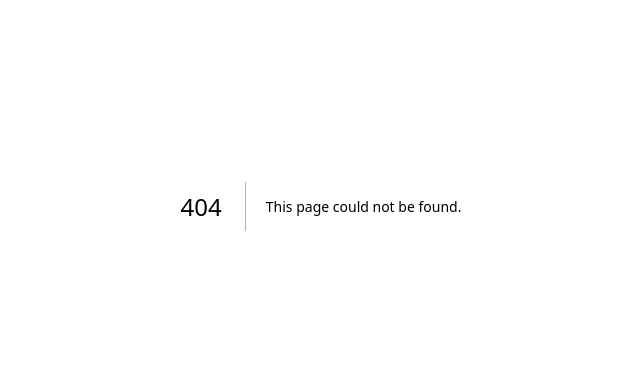
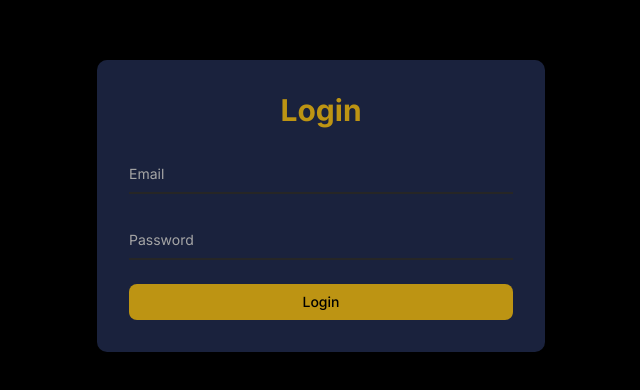
Before and after one commit to Amara-Codes/Cashier-Next, a Next.js app: page /login in a window 1280 px wide. Before the commit this address had no page. Shown: the part 194-584 px from the top of the page, without its empty margins (319-959 px from the left). Built offline with nearby package versions, Linux system fonts and the light colour scheme.

Commit message:
authentication added

```diff
--- /dev/null
+++ b/app/login/page.tsx
@@ -0,0 +1,91 @@
+// app/login/page.tsx
+'use client'; // This is a client component
+
+import { useState } from 'react';
+import { useRouter } from 'next/navigation';
+import { Button } from '@/components/ui/button';
+// Non useremo più Label e Input direttamente, ma faremo l'input custom
+// import { Input } from '@/components/ui/input';
+// import { Label } from '@/components/ui/label';
+
+export default function LoginPage() {
+  const [email, setEmail] = useState('');
+  const [password, setPassword] = useState('');
+  const [error, setError] = useState('');
+  const [isLoading, setIsLoading] = useState(false); // Aggiungi uno stato di caricamento
+  const router = useRouter();
+
+  const STRAPI_URL = process.env.NEXT_PUBLIC_STRAPI_URL;
+
+  const handleLogin = async (e: React.FormEvent) => {
+    e.preventDefault();
+    setError(''); // Clear previous errors
+    setIsLoading(true); // Imposta lo stato di caricamento
+
+    try {
+      const response = await fetch(`${STRAPI_URL}/api/auth/local`, {
+        method: 'POST',
+        headers: {
+          'Content-Type': 'application/json',
+        },
+        body: JSON.stringify({
+          identifier: email, // Strapi uses 'identifier' for email/username
+          password: password,
+        }),
+      });
+
+      if (!response.ok) {
+        const errorData = await response.json();
+        setError(errorData.error.message || 'Login failed. Please check your credentials.');
+        return;
+      }
+
+      const data = await response.json();
+      localStorage.setItem('jwt', data.jwt); // Store the JWT
+      router.push('/'); // Redirect to home page after successful login
+    } catch (err) {
+      console.error('Login error:', err);
+      setError('An unexpected error occurred. Please try again.');
+    } finally {
+      setIsLoading(false); // Disattiva lo stato di caricamento
+    }
+  };
+
+  return (
+    <main className="flex min-h-screen flex-col items-center justify-center p-4">
+      <div className="w-full max-w-md p-8 space-y-6 bg-card rounded-lg shadow-md">
+        <h1 className="text-3xl font-bold text-center text-primary">Login</h1>
+        <form onSubmit={handleLogin} className="space-y-6"> {/* Aumentato lo spazio tra gli elementi */}
+          {/* Email Input */}
+          <div className="relative z-0 w-full group">
+            <input
+              type="email" name="email" id="email"
+              className="block py-2.5 px-0 w-full text-sm text-foreground bg-transparent border-0 border-b-2 border-input appearance-none focus:outline-none focus:ring-0 focus:border-primary peer pl-2"
+              placeholder=" " required value={email} onChange={(e) => setEmail(e.target.value)} disabled={isLoading}
+            />
+            <label htmlFor="email" className="peer-focus:font-medium absolute text-sm text-muted-foreground duration-300 transform -translate-y-8 scale-75 top-3 -z-10 origin-[0] peer-focus:start-0 rtl:peer-focus:translate-x-1/4 peer-focus:text-primary peer-placeholder-shown:scale-100 peer-placeholder-shown:translate-y-0 peer-focus:scale-75 peer-focus:-translate-y-8">
+              Email
+            </label>
+          </div>
+
+          {/* Password Input */}
+          <div className="relative z-0 w-full group">
+            <input
+              type="password" name="password" id="password"
+              className="block py-2.5 px-0 w-full text-sm text-foreground bg-transparent border-0 border-b-2 border-input appearance-none focus:outline-none focus:ring-0 focus:border-primary peer pl-2"
+              placeholder=" " required value={password} onChange={(e) => setPassword(e.target.value)} disabled={isLoading}
+            />
+            <label htmlFor="password" className="peer-focus:font-medium absolute text-sm text-muted-foreground duration-300 transform -translate-y-8 scale-75 top-3 -z-10 origin-[0] peer-focus:start-0 rtl:peer-focus:translate-x-1/4 peer-focus:text-primary peer-placeholder-shown:scale-100 peer-placeholder-shown:translate-y-0 peer-focus:scale-75 peer-focus:-translate-y-8">
+              Password
+            </label>
+          </div>
+
+          {error && <p className="text-sm text-destructive bg-destructive/10 p-3 rounded-md">{error}</p>}
+          <Button type="submit" className="w-full" disabled={isLoading}>
+            {isLoading ? 'Logging in...' : 'Login'}
+          </Button>
+        </form>
+      </div>
+    </main>
+  );
+}
--- a/app/page.tsx
+++ b/app/page.tsx
@@ -1,7 +1,12 @@
 // File: /app/page.tsx
+'use client'; // <-- QUESTO È ESSENZIALE PER ACCEDERE A localStorage E USARE GLI HOOKS
+
+import { useEffect, useState } from "react";
 import Link from "next/link";
 import Image from "next/image";
 import { Button } from "@/components/ui/button";
+import { useRouter } from 'next/navigation'; // Per reindirizzare
+import { LogoutButton } from '@/components/LogoutButton'; // Assicurati che questo file esista
 
 // Define interfaces for your data structures, consistent with OrderDisplayWrapper.tsx
 interface OrderRow {
@@ -28,29 +33,50 @@ interface Order {
   order_rows: OrderRow[];
 }
 
-export default async function Home() {
+export default function HomePage() { // Rinominato in HomePage per chiarezza, il nome del file 'page.tsx' è ciò che conta
+  const router = useRouter();
+  const [isLoading, setIsLoading] = useState(true);
+  const [isAuthenticated, setIsAuthenticated] = useState(false);
+  const [orders, setOrders] = useState<Order[]>([]); // Stato per tutti gli ordini fetched
+  const [fetchError, setFetchError] = useState<string | null>(null);
+
   const STRAPI_URL = process.env.NEXT_PUBLIC_STRAPI_URL;
 
-  let servedOrders: Order[] = [];
-  let pendingOrders: Order[] = [];
-  let todayPaidOrders: Order[] = []; // New array for today's paid orders
+  useEffect(() => {
+    const checkAuthAndFetchOrders = async () => {
+      setIsLoading(true);
+      const jwt = localStorage.getItem('jwt'); // Recupera il JWT dal localStorage
+
+      if (!jwt) {
+        setIsAuthenticated(false);
+        setIsLoading(false);
+        return; // Non autenticato, ferma qui
+      }
+
+      setIsAuthenticated(true); // JWT trovato, proviamo a fetchare i dati
 
       try {
         const response = await fetch(`${STRAPI_URL}/api/orders`, {
           method: 'GET',
           headers: {
             'Content-Type': 'application/json',
+            'Authorization': `Bearer ${jwt}`, // Includi il JWT qui
           },
-      cache: 'no-store', // Ensure fresh data
+          cache: 'no-store', // Assicurati dati freschi
         });
 
         if (!response.ok) {
-      console.error(`Failed to fetch orders: ${response.status} ${response.statusText}`);
+          // Se non autorizzato (es. JWT scaduto o invalido), reindirizza al login
+          if (response.status === 401 || response.status === 403) {
+            localStorage.removeItem('jwt'); // Rimuovi il JWT non valido
+            setIsAuthenticated(false); // Imposta come non autenticato
+            setFetchError("Sessione scaduta o non autorizzata. Effettua nuovamente il login.");
+          } else {
             const errorData = await response.json();
-      console.error('Error details:', errorData);
-      servedOrders = [];
-      pendingOrders = [];
-      todayPaidOrders = [];
+            console.error(`Failed to fetch orders: ${response.status} ${response.statusText}`, errorData);
+            setFetchError(errorData.error?.message || `Errore nel recupero degli ordini: ${response.status}`);
+          }
+          setOrders([]); // Pulisci gli ordini in caso di errore
         } else {
           const { data } = await response.json();
           const allOrders: Order[] = data.map((item: any) => ({
@@ -60,7 +86,7 @@ export default async function Home() {
             tableName: item.tableName,
             customerName: item.customerName,
             createdAt: item.createdAt,
-        paymentDaytime: item.paymentDaytime, // Map the paymentDaytime field
+            paymentDaytime: item.paymentDaytime,
             order_rows: item.order_rows?.data ? item.order_rows.data.map((row: any) => ({
               id: row.id,
               documentId: row.documentId,
@@ -74,33 +100,61 @@ export default async function Home() {
               order_doc_id: row.order_doc_id,
             })) : [],
           }));
+          setOrders(allOrders);
+        }
+      } catch (error) {
+        console.error("Error fetching orders:", error);
+        setFetchError("Errore di rete o server non disponibile.");
+        setOrders([]);
+      } finally {
+        setIsLoading(false);
+      }
+    };
 
+    checkAuthAndFetchOrders();
+  }, []); // Esegui solo una volta al mount del componente
+
+  // Filtra gli ordini dopo che sono stati fetched e sono nello stato 'orders'
   const today = new Date();
-      // Set hours, minutes, seconds, and milliseconds to 0 for accurate date comparison
-      today.setHours(0, 0, 0, 0);
+  today.setHours(0, 0, 0, 0); // Normalizza la data di oggi a mezzanotte
 
-      servedOrders = allOrders.filter(order => order.orderStatus === 'served');
-      pendingOrders = allOrders.filter(order => order.orderStatus === 'pending');
-
-      todayPaidOrders = allOrders.filter(order => {
+  const servedOrders = orders.filter(order => order.orderStatus === 'served');
+  const pendingOrders = orders.filter(order => order.orderStatus === 'pending');
+  const todayPaidOrders = orders.filter(order => {
     if (order.orderStatus === 'paid' && order.paymentDaytime) {
       const paymentDate = new Date(order.paymentDaytime);
-          paymentDate.setHours(0, 0, 0, 0); // Normalize to start of day
+      paymentDate.setHours(0, 0, 0, 0); // Normalizza la data di pagamento a mezzanotte
       return paymentDate.getTime() === today.getTime();
     }
     return false;
   });
-    }
-  } catch (error) {
-    console.error("Error fetching orders:", error);
-    servedOrders = [];
-    pendingOrders = [];
-    todayPaidOrders = [];
+
+  if (isLoading) {
+    return (
+      <main className="flex min-h-screen flex-col items-center justify-center bg-background text-foreground">
+        <p className="text-xl">Caricamento ordini...</p>
+        {/* Puoi aggiungere uno spinner o un'icona di caricamento qui */}
+      </main>
+    );
   }
 
+  if (!isAuthenticated) {
+    return (
+      <main className="flex min-h-screen flex-col items-center justify-center p-4 bg-background text-foreground text-center">
+        <h1 className="text-3xl sm:text-4xl font-bold mb-6 text-primary">Access Required</h1>
+        {fetchError && <p className="text-red-500 mb-4">{fetchError}</p>}
+        <p className="text-lg text-gray-700 mb-8">You must be logged in to view the orders.</p>
+        <Button asChild size="lg">
+          <Link href="/login">Login</Link>
+        </Button>
+      </main>
+    );
+  }
+
+  // Questo è il contenuto che viene mostrato SOLO se isAuthenticated è true
   return (
     <main className="flex min-h-screen flex-col items-center px-4 sm:px-8 md:px-24 py-8 bg-background text-foreground">
-      <div className='flex justify-between items-center w-full max-w-5xl mt-8 mb-6'>
+      <div className='flex items-center justify-between w-full max-w-6xl mt-8 mb-6'>
         <div className="logo-container">
           <Image
             src="/logo.png"
@@ -111,12 +165,24 @@ export default async function Home() {
             priority
           />
         </div>
+        <div className="flex gap-x-2">
           <Button asChild size="lg">
             <Link href="/new-order">New Order</Link>
           </Button>
+          <LogoutButton /> {/* Bottone Logout */}
+        </div>
       </div>
 
       <h1 className="text-3xl sm:text-4xl font-bold mb-8 text-primary">Current Orders</h1>
+
+      {/* Mostra errori di fetch anche se l'utente è autenticato (es. token scaduto dopo un po') */}
+      {fetchError && (
+        <div className="bg-red-100 border border-red-400 text-red-700 px-4 py-3 rounded relative mb-6 w-full max-w-6xl" role="alert">
+          <strong className="font-bold">Loading Error: </strong>
+          <span className="block sm:inline">{fetchError}</span>
+          <p className="text-sm mt-2">Please, try reloading the page or logging in again.</p>
+        </div>
+      )}
 
       <div className="flex w-full max-w-6xl gap-8 flex-col md:flex-row">
         {/* Pending Orders Section */}
@@ -163,8 +229,6 @@ export default async function Home() {
         </div>
       </div>
 
-
-
       {/* Today's Paid Orders Section */}
       <div className="w-full max-w-6xl mt-8 p-4 bg-card rounded-lg shadow-md">
         <h2 className="text-2xl font-semibold mb-4 text-blue-500 text-center">Today's Paid Orders</h2>
--- /dev/null
+++ b/components/LogoutButton.tsx
@@ -0,0 +1,32 @@
+'use client'; // Questo è un Client Component
+
+import { useRouter } from 'next/navigation';
+import { Button } from '@/components/ui/button'; // Assicurati che il percorso del tuo componente Button sia corretto
+
+/**
+ * Componente per il bottone di Logout.
+ * Rimuove il JWT dal localStorage e reindirizza alla pagina di login.
+ */
+export function LogoutButton() {
+  const router = useRouter();
+
+  const handleLogout = () => {
+    // 1. Rimuove il JSON Web Token dal localStorage
+    localStorage.removeItem('jwt');
+
+    // 2. Potenziale pulizia dei cookie (se in futuro gestirai il JWT anche nei cookie httpOnly)
+    //    Per ora, con localStorage, questa riga è opzionale ma utile per la compatibilità futura.
+    //    Se il JWT fosse in un cookie httpOnly, avresti bisogno di una API Route Next.js
+    //    per eliminare quel cookie in modo sicuro dal server.
+    // document.cookie = 'jwt=; path=/; expires=Thu, 01 Jan 1970 00:00:00 GMT';
+
+    // 3. Reindirizza l'utente alla pagina di login
+    router.push('/login');
+  };
+
+  return (
+    <Button onClick={handleLogout} variant="destructive" size="lg">
+      Logout
+    </Button>
+  );
+}
--- a/components/OrderCheckoutWrapper.tsx
+++ b/components/OrderCheckoutWrapper.tsx
@@ -333,7 +333,7 @@ export default function OrderCheckoutWrapper({ initialOrder }: OrderCheckoutWrap
 
     return (
         <main className="flex min-h-screen flex-col items-center px-4 sm:px-8 md:px-24 py-8 bg-background text-foreground">
-            <div className='flex items-center justify-between w-full max-w-5xl mt-8 mb-6'>
+            <div className='flex items-center justify-between w-full max-w-6xl mt-8 mb-6'>
                 <div className="logo-container">
                     <Link href="/" passHref>
                         <Image src="/logo.png" alt="Logo" width={80} height={80} className="logo" priority />
@@ -350,7 +350,7 @@ export default function OrderCheckoutWrapper({ initialOrder }: OrderCheckoutWrap
                 </h1>
             </div>
 
-            <div className="w-full max-w-5xl mt-4">
+            <div className="w-full max-w-6xl mt-4">
                 <h2 className="text-2xl font-semibold mb-3">Order Details:</h2>
                 <p><strong>Status:</strong>
                     <span
--- a/components/OrderDisplayWrapper.tsx
+++ b/components/OrderDisplayWrapper.tsx
@@ -230,7 +230,7 @@ export default function OrderDisplayWrapper({ initialOrder, categories }: OrderD
     return (
 
         <main className="flex min-h-screen flex-col items-center px-4 sm:px-8 md:px-24 py-8 bg-background text-foreground">
-            <div className='flex items-center justify-between w-full max-w-5xl mt-8 mb-6'>
+            <div className='flex items-center justify-between w-full max-w-6xl mt-8 mb-6'>
                 <div className="logo-container">
                     <Link href="/" passHref>
                         <Image src="/logo.png" alt="Logo" width={80} height={80} className="logo" priority />
@@ -267,7 +267,7 @@ export default function OrderDisplayWrapper({ initialOrder, categories }: OrderD
                 </h1>
             </div>
 
-            <div className="w-full max-w-5xl mt-4">
+            <div className="w-full max-w-6xl mt-4">
                 <h2 className="text-2xl font-semibold mb-3">Order Details:</h2>
                 <p><strong>Status:</strong>
                     <span
```
Lines whose indentation alone changed are shown as unchanged.
